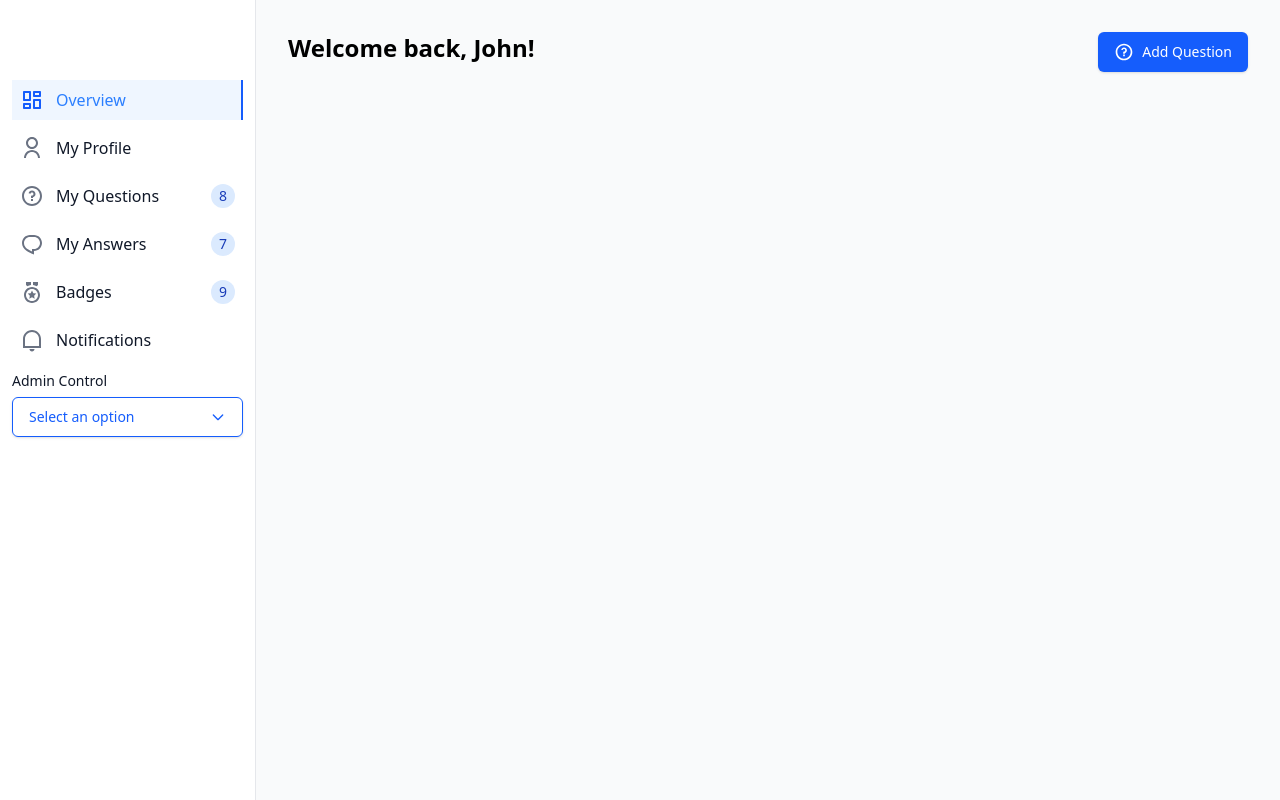
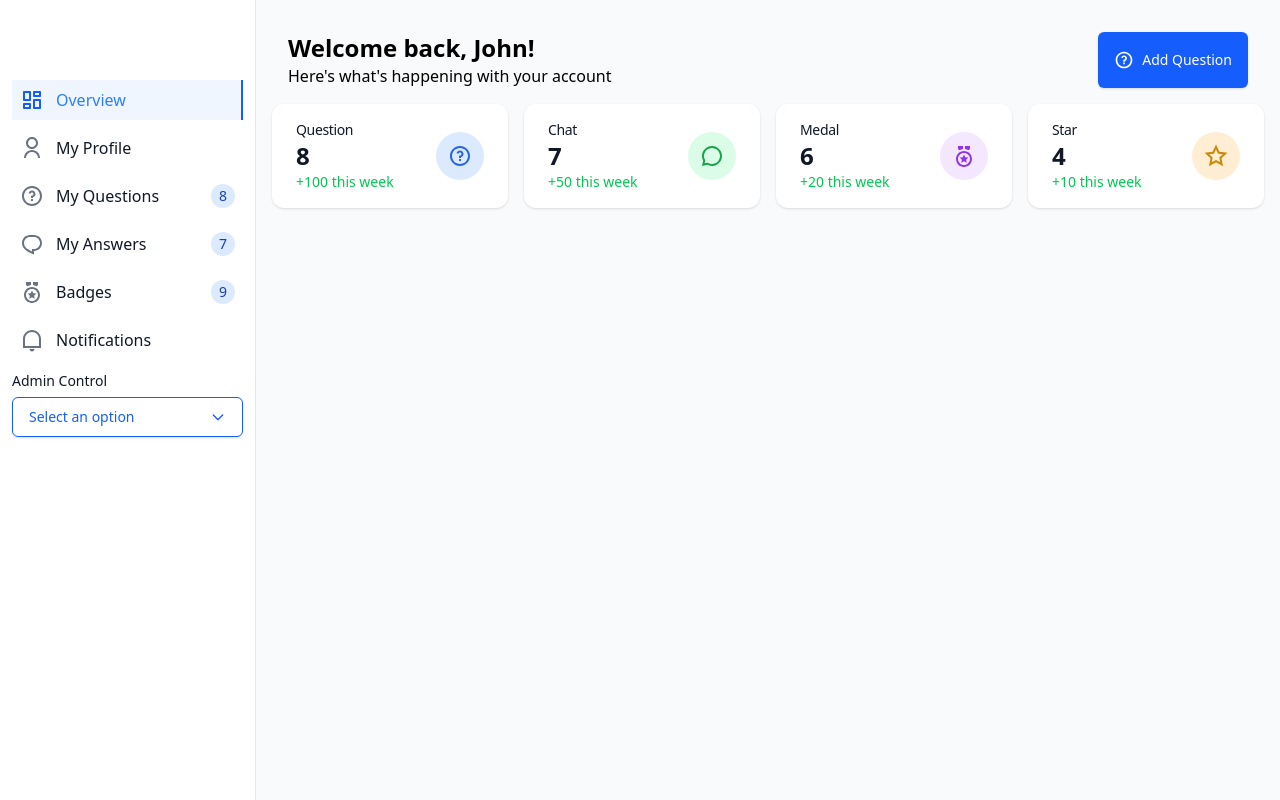
Before and after one commit to Zack-Pro-Ver/Knowledge-Sharing-Portal, a React (Vite) app: page /overview in a window 1280 px wide. Built offline with nearby package versions, Linux system fonts and the light colour scheme.

Commit message:
addded cardstats

```diff
--- a/src/components/Header/index.tsx
+++ b/src/components/Header/index.tsx
@@ -9,7 +9,7 @@ interface Props {
 export const Header = ({ title, description, buttonText, icon }: Props) => {
   return (
     <div className="flex flex-row justify-between p-4">
-      <div className="flex">
+      <div className="flex flex-col">
         <p className="text-2xl font-bold ">{title}</p>
         {description && <p className="text-base font-normal">{description} </p>}
       </div>
--- a/src/elements/Button/index.tsx
+++ b/src/elements/Button/index.tsx
@@ -1,4 +1,4 @@
-import React, { forwardRef } from "react";
+import { forwardRef } from "react";
 import type { ButtonProps } from "./Button.types";
 import {
   getButtonStyles,
--- /dev/null
+++ b/src/pages/Overview/CardStats.tsx
@@ -0,0 +1,47 @@
+import Card, { CardContent } from "../../elements/Card";
+import { UserStats } from "./Overview.constants";
+
+export const CardStats = () => {
+  return (
+    <div className="grid grid-cols-1 md:grid-cols-2  lg:grid-cols-4 gap-4">
+      {UserStats.map(
+        (
+          {
+            title,
+            bgColor,
+            currentWeekCount,
+            icon: Icon,
+            totalCount,
+            iconColor,
+          },
+          index
+        ) => (
+          <Card key={index}>
+            <CardContent>
+              <div className="flex justify-between items-center">
+                <div>
+                  <h1 className="text-sm font-normal tracking-tight text-gray-900 dark:text-white">
+                    {title}{" "}
+                  </h1>
+                  <h2 className="mt-0 text-2xl font-bold text-gray-900 dark:text-white">
+                    {totalCount}
+                  </h2>
+                  <p className="text-sm font-normal text-green-500 dark:text-gray-400">
+                    {`${
+                      currentWeekCount > 0 ? `+${currentWeekCount}` : 0
+                    } this week`}
+                  </p>
+                </div>
+                <div
+                  className={`w-12 h-12 rounded-full flex items-center justify-center ${bgColor}`}
+                >
+                  {<Icon color={iconColor} />}
+                </div>
+              </div>
+            </CardContent>
+          </Card>
+        )
+      )}
+    </div>
+  );
+};
--- /dev/null
+++ b/src/pages/Overview/Overview.constants.tsx
@@ -0,0 +1,41 @@
+import {
+  RiQuestionLine,
+  RiChat3Line,
+  RiMedalLine,
+  RiStarLine,
+} from "@remixicon/react";
+
+export const UserStats = [
+  {
+    title: "Question",
+    totalCount: 8,
+    icon: RiQuestionLine,
+    currentWeekCount: 100,
+    bgColor: "bg-blue-100",
+    iconColor: "rgb(37 99 235/var(--tw-text-opacity,1))",
+  },
+  {
+    title: "Chat",
+    totalCount: 7,
+    icon: RiChat3Line,
+    currentWeekCount: 50,
+    bgColor: "bg-green-100",
+    iconColor: "rgb(22 163 74 / var(--tw-text-opacity, 1))",
+  },
+  {
+    title: "Medal",
+    totalCount: 6,
+    icon: RiMedalLine,
+    currentWeekCount: 20,
+    bgColor: "bg-purple-100",
+    iconColor: "rgb(147 51 234/var(--tw-text-opacity,1))",
+  },
+  {
+    title: "Star",
+    totalCount: 4,
+    icon: RiStarLine,
+    currentWeekCount: 10,
+    bgColor: "bg-orange-100",
+    iconColor: "rgb(202 138 4/var(--tw-text-opacity,1))",
+  },
+];
--- a/src/pages/Overview/index.tsx
+++ b/src/pages/Overview/index.tsx
@@ -1,16 +1,17 @@
 import { RiQuestionLine } from "@remixicon/react";
 import { Header } from "../../components/Header";
+import { CardStats } from "./CardStats";
 
 export const Overview = () => {
   return (
     <>
       <Header
         buttonText="Add Question"
-        // description="Here's what's happening with your account"
+        description="Here's what's happening with your account"
         icon={<RiQuestionLine size="medium" />}
-        title="Welcome back, John!
-"
+        title="Welcome back, John!"
       />
+      <CardStats />
     </>
   );
 };
```
